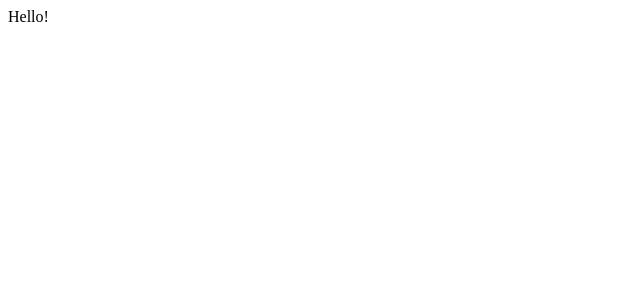
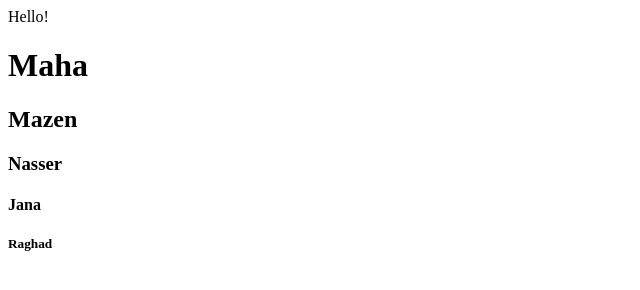
Before and after one commit to twsila/demo-repo, a plain HTML site: page index.html in a window 1280 px wide. Shown: the whole page, without its empty margins (0-640 px from the left). Drawn offline with Linux system fonts and the light colour scheme.

Commit message:
Modify index.html

```diff
--- a/index.html
+++ b/index.html
@@ -8,5 +8,10 @@
 </head>
 <body>
     <div>Hello!</div>
+    <h1>Maha</h1>
+    <h2>Mazen</h2>
+    <h3>Nasser</h3>
+    <h4>Jana</h4>
+    <h5>Raghad</h5>
 </body>
 </html>
```
